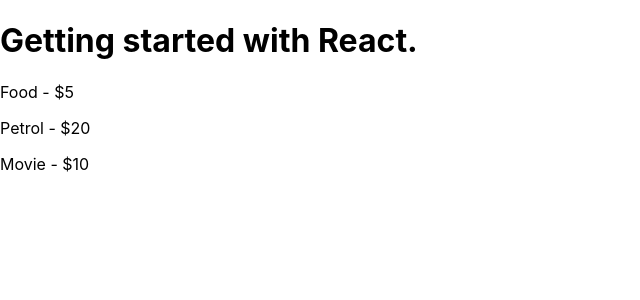
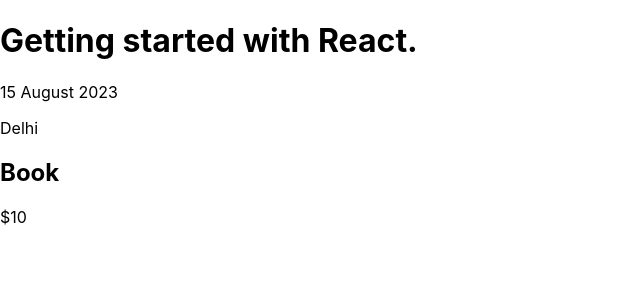
Before and after one commit to Chandra307/learning_react, a React (Create React App) app: page / in a window 1280 px wide. Shown: the top 300 px of the page, without its empty margins (0-640 px from the left). Built offline with nearby package versions, Linux system fonts and the light colour scheme.

Commit message:
writing commplex jsx

```diff
--- a/src/components/ExpenseItem.js
+++ b/src/components/ExpenseItem.js
@@ -1,9 +1,22 @@
 export default function ExpenseItem() {
     return (
+        // As an object
         <div>
-            <p>Food - $5</p>
-            <p>Petrol - $20</p>
-            <p>Movie - $10</p>
+            <p>15 August 2023</p>
+            <p>Delhi</p>
+            <div>
+                <h2>Book</h2>
+                <p>$10</p>
+            </div>
         </div>
+        // Or as an array
+        // <>
+        //     <p>15 August 2023</p>
+        //     <p>Delhi</p>
+        //     <div>
+        //         <h2>Book</h2>
+        //         <p>$10</p>
+        //     </div>
+        // </>
     );
 }
```
